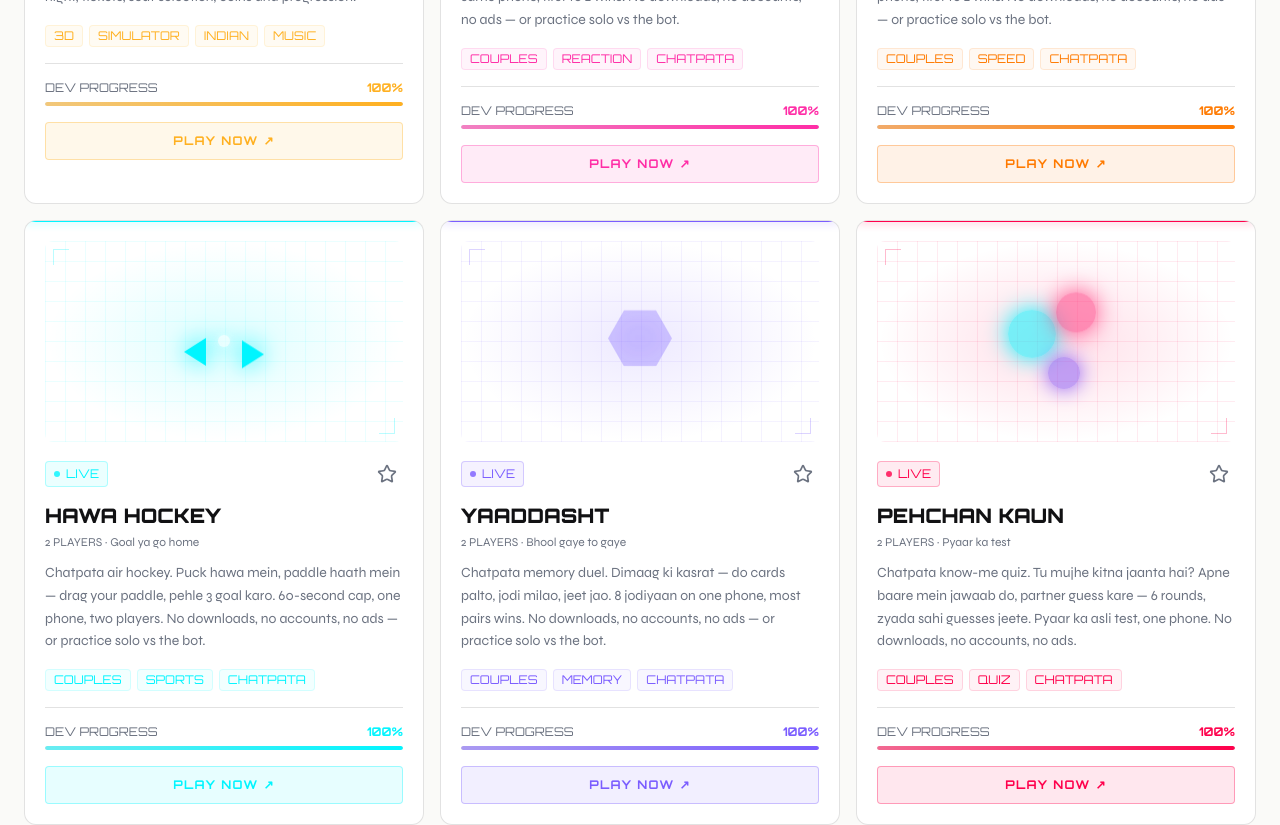
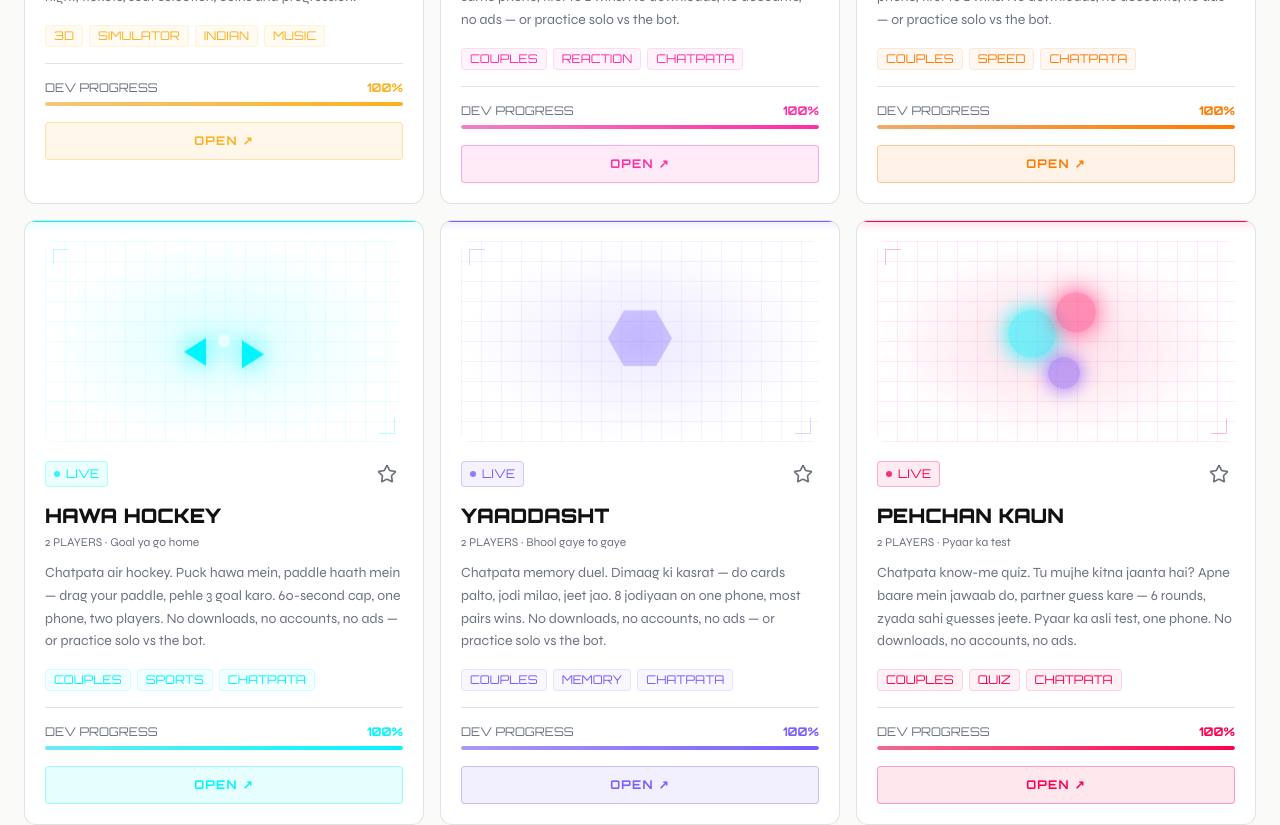
Before and after one commit to Die-Another-Day/Arqadex, a Next.js app: page / in a window 1280 px wide. Shown: the part 2980-3805 px from the top of the page. Built offline with nearby package versions, Linux system fonts and the light colour scheme.

Commit message:
ARQADEX v2.27.0: game cards link to detail pages (OPEN)

```diff
--- a/components/GameGrid.tsx
+++ b/components/GameGrid.tsx
@@ -4,7 +4,7 @@ import { useEffect, useMemo, useState } from 'react'
 import { motion } from 'framer-motion'
 import { Lock, Search, Star, X, Zap } from 'lucide-react'
 import { GAMES, ALL_TAGS, type Game } from '@/lib/games'
-import { getFavorites, toggleFavorite, recordPlay, getBestVaultScore, ARCADE_EVENT } from '@/lib/arcade'
+import { getFavorites, toggleFavorite, getBestVaultScore, ARCADE_EVENT } from '@/lib/arcade'
 
 function ShapePreview({ game }: { game: Game }) {
   const c = game.color
@@ -224,12 +224,11 @@ export default function GameGrid() {
                       </div>
                       {game.url ? (
                         <a
-                          href={game.url}
-                          onClick={() => recordPlay(game.id)}
+                          href={`/games/${game.id}`}
                           className="block text-center py-2.5 rounded text-xs font-bold tracking-widest transition-transform hover:scale-[1.01]"
                           style={{ background: `${game.color}18`, border: `1px solid ${game.color}55`, color: game.color, fontFamily: 'var(--font-orbitron)' }}
                         >
-                          PLAY NOW ↗
+                          OPEN ↗
                         </a>
                       ) : (
                         <p className="text-center py-2.5 rounded text-xs tracking-widest" style={{ border: '1px dashed var(--border)', color: 'var(--muted)', fontFamily: 'var(--font-orbitron)' }}>
```
